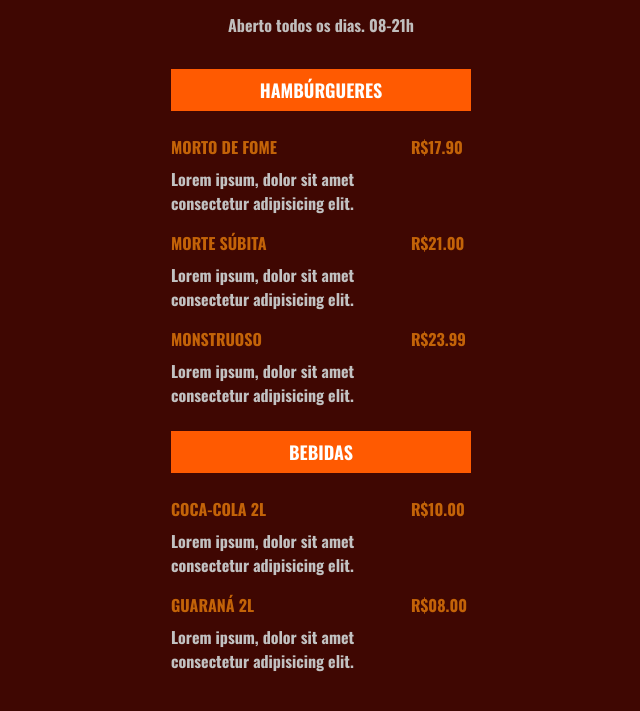
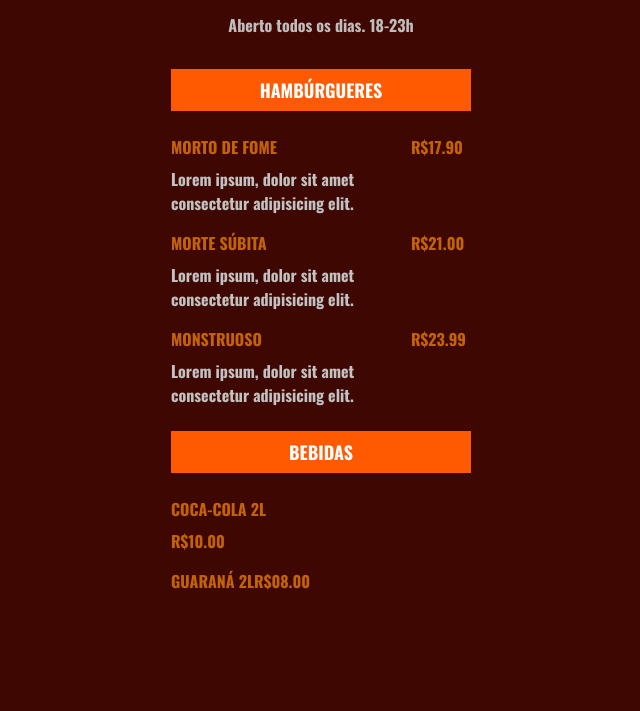
Before and after one commit to denicolii/maratona-explore, a plain HTML site: page index.html in a window 1280 px wide. Shown: the part 81-792 px from the top of the page, without its empty margins (319-959 px from the left). Drawn offline with nearby package versions, Linux system fonts and the light colour scheme.

Commit message:
atualizado hora

```diff
--- a/index.html
+++ b/index.html
@@ -15,7 +15,7 @@
 
     <header>
       <h1>Rockets<span>Burguer</span></h1>
-    <p>Aberto todos os dias. 08-21h</p>
+      <p>Aberto todos os dias. 18-23h</p>
     </header>
 
     <section>
@@ -66,10 +66,7 @@
           <li>
               <div class="details">
                   <h3>COCA-COLA 2L</h3>
-                <p class="description">
-                Lorem ipsum, dolor sit amet consectetur adipisicing elit.
-                </p>
-            </div>
+
               <strong class="price">
                   R$10.00
               </strong>
@@ -78,9 +75,7 @@
           <li>
               <div class="details">
                   <h3>GUARANÁ 2L</h3>
-                <p class="description">
-                    Lorem ipsum, dolor sit amet consectetur adipisicing elit.
-                </p>
+
               </div>
               <strong class="price">
                   R$08.00
```
Lines whose indentation alone changed are shown as unchanged.
